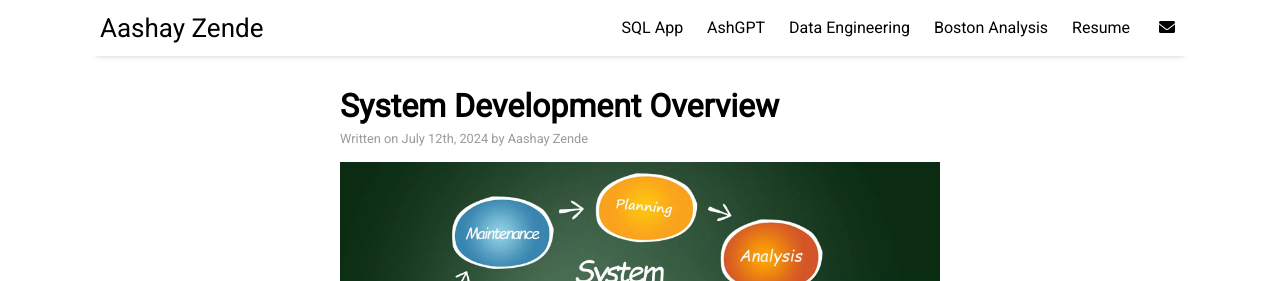
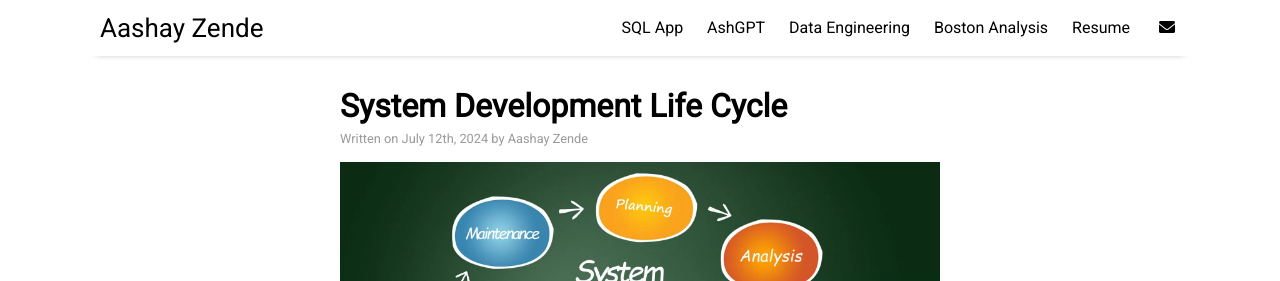
Before and after one commit to ashz1/posts, a Jekyll site: the page built from _posts/2024-07-12-System-Developement- Life Cycle.md, in a window 1280 px wide and 900 px high. Shown: the top 281 px of the window. Built offline with Jekyll 4.4.1, drawn with Linux system fonts in a browser that asks for light colours; nearby versions of some CDN libraries.

Commit message:
Update 2024-07-12-System-Developement- Life Cycle.md

```diff
--- a/_posts/2024-07-12-System-Developement- Life Cycle.md
+++ b/_posts/2024-07-12-System-Developement- Life Cycle.md
@@ -1,6 +1,6 @@
 ---
 layout: post
-title: "System Development Overview"
+title: "System Development Life Cycle"
 author: "Aashay Zende"
 categories: blog
 tags: [System Development, Software Engineering, Development Lifecycle, Agile, Waterfall]
```
